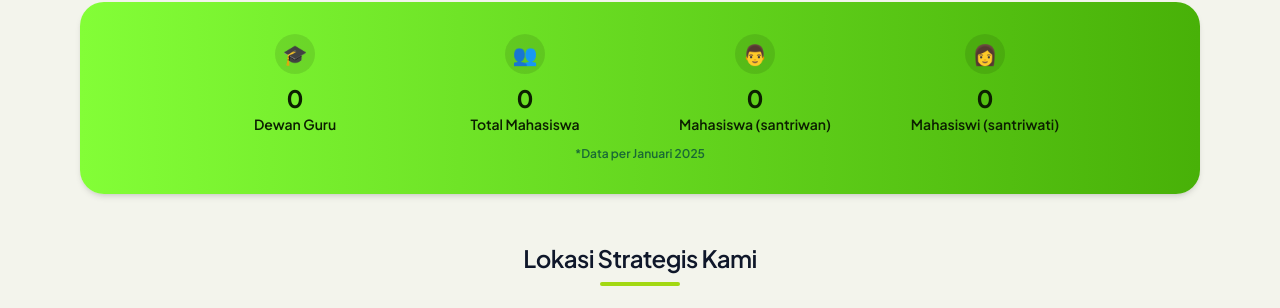
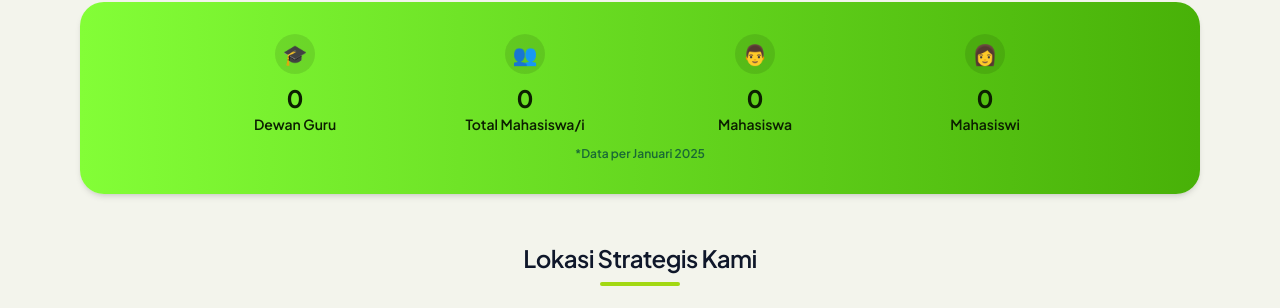
Before and after one commit to CerebrumCoder/ppm-afm, a Django app: page / in a window 1280 px wide. Shown: the part 1406-1714 px from the top of the page. Run offline with Django 5.2, Linux system fonts and the light colour scheme; data comes from the database, SQL or seed files in the repository; some libraries are stand-ins or nearby versions.

Commit message:
Website PPM Hampir jadi

```diff
--- a/news_ppm/forms.py
+++ b/news_ppm/forms.py
@@ -7,7 +7,7 @@ BASE_INPUT_CLASS = (
     "text-sm text-slate-900 shadow-sm "
     "focus:border-[var(--nav-link-color-active)] focus:outline-none "
     "focus:ring-2 focus:ring-[var(--nav-link-color-active)]/50 "
-    "dark:border-slate-600 dark:bg-slate-900 dark:text-slate-50"
+    "dark:border-slate-600 dark:bg-slate-900 dark:text-slate-50 datetime-wrapper"
 )
 
 FILE_INPUT_CLASS = (
@@ -32,11 +32,11 @@ class NewsArticleForm(forms.ModelForm):
         widget=forms.DateTimeInput(
             attrs={
                 "type": "datetime-local",
-                "class": BASE_INPUT_CLASS + " text-xs",
+                "class": BASE_INPUT_CLASS + " text-xs js-datetime-input",
             },
-            format="%Y-%m-%dT%H:%M",  # format value yang ditaruh di input HTML
+            format="%Y-%m-%dT%H:%M",
         ),
-        input_formats=["%Y-%m-%dT%H:%M"],  # format value yang diterima saat POST
+        input_formats=["%Y-%m-%dT%H:%M"],
     )
 
     class Meta:
@@ -73,5 +73,4 @@ class NewsArticleForm(forms.ModelForm):
             "thumbnail": forms.ClearableFileInput(
                 attrs={"class": FILE_INPUT_CLASS}
             ),
-            # tidak perlu widget untuk published_at di sini
         }
--- a/pages_ppm/templates/home.html
+++ b/pages_ppm/templates/home.html
@@ -294,7 +294,7 @@
         <p class="text-2xl font-bold">
           {{ stats.total_mahasiswa|default:0 }}
         </p>
-        <p class="text-sm font-semibold">Total Mahasiswa</p>
+        <p class="text-sm font-semibold">Total Mahasiswa/i</p>
       </div>
 
       <div>
@@ -304,7 +304,7 @@
         <p class="text-2xl font-bold">
           {{ stats.mahasiswa|default:0 }}
         </p>
-        <p class="text-sm font-semibold">Mahasiswa (santriwan)</p>
+        <p class="text-sm font-semibold">Mahasiswa</p>
       </div>
 
       <div>
@@ -314,7 +314,7 @@
         <p class="text-2xl font-bold">
           {{ stats.mahasiswi|default:0 }}
         </p>
-        <p class="text-sm font-semibold">Mahasiswi (santriwati)</p>
+        <p class="text-sm font-semibold">Mahasiswi</p>
       </div>
     </div>
     <p class="mt-3 text-xs font-semibold text-emerald-900/80">
```
Also changed, not shown: news_ppm/templates/article_admin_form.html (+17 -3 lines).
